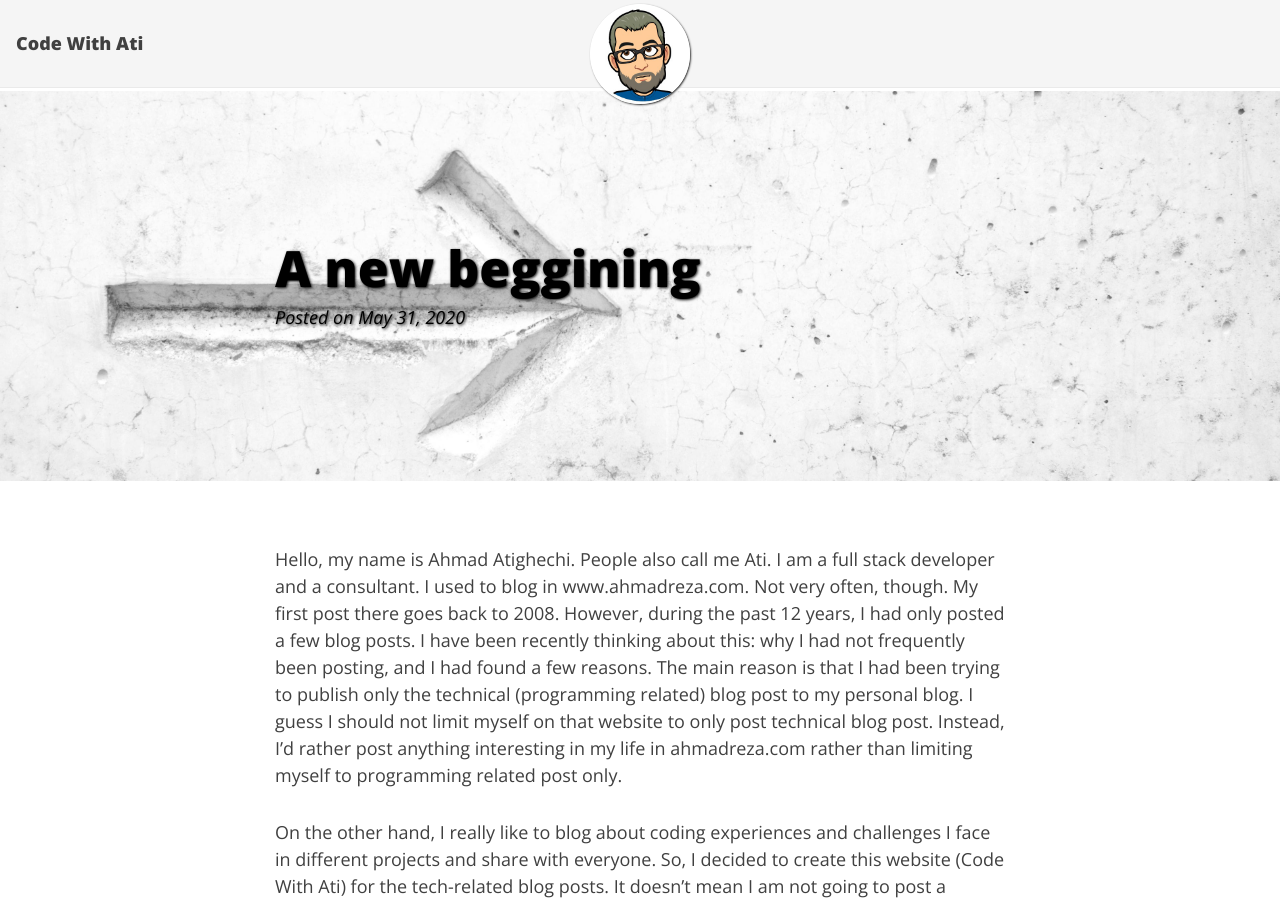
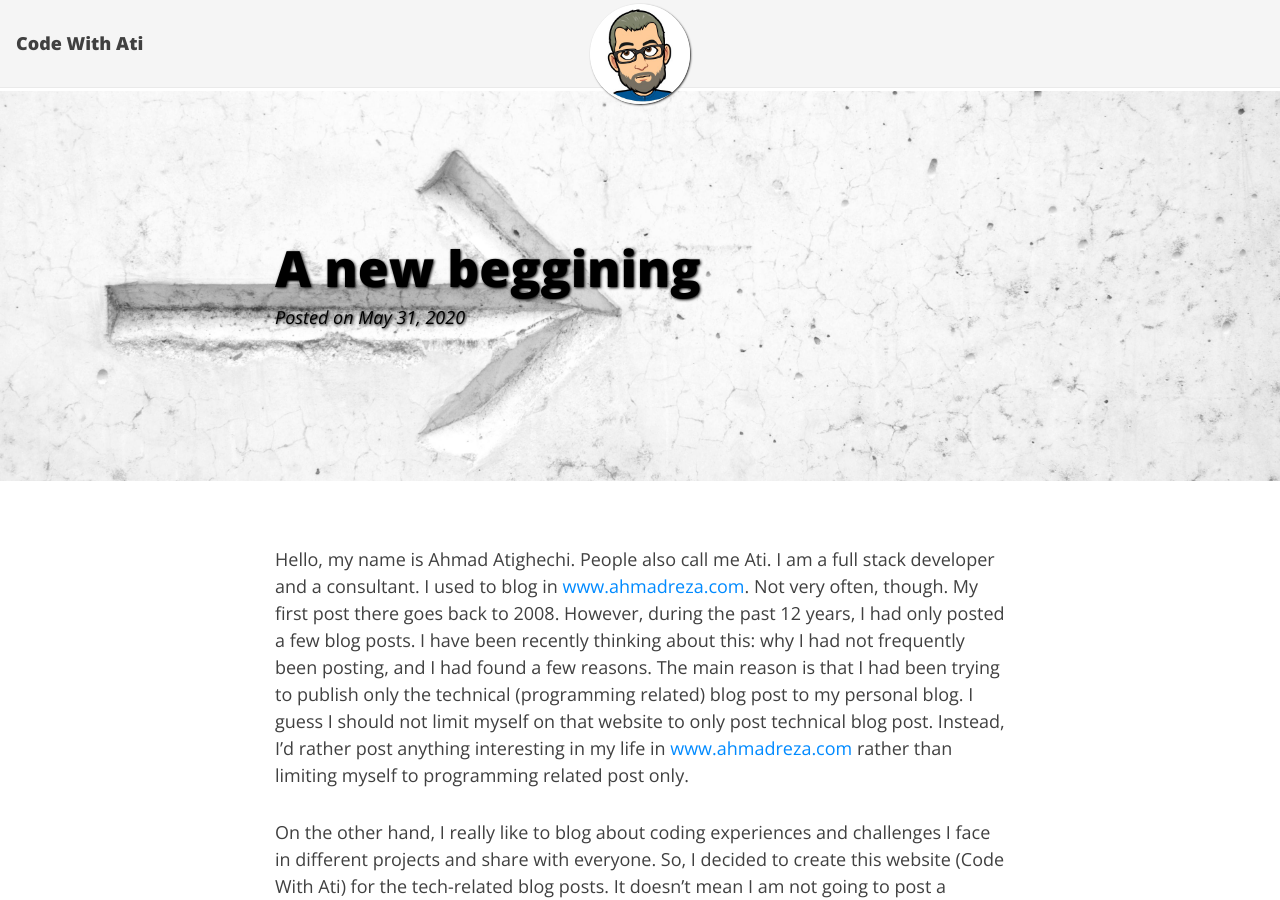
Before and after one commit to ahmad2x4/codewithati_site, a Jekyll site: the page built from _posts/2020-05-31-a-new-beggining.md, in a window 1280 px wide and 900 px high. Built offline with Jekyll 4.4.1, drawn with Linux system fonts in a browser that asks for light colours; nearby versions of some CDN libraries.

Commit message:
fix links

```diff
--- a/_posts/2020-05-31-a-new-beggining.md
+++ b/_posts/2020-05-31-a-new-beggining.md
@@ -6,7 +6,7 @@ heading-class: dark
 tags: [first-post]
 ---
 
-Hello, my name is Ahmad Atighechi. People also call me Ati. I am a full stack developer and a consultant. I used to blog in www.ahmadreza.com. Not very often, though. My first post there goes back to 2008. However, during the past 12 years, I had only posted a few blog posts. I have been recently thinking about this: why I had not frequently been posting, and I had found a few reasons. The main reason is that I had been trying to publish only the technical (programming related) blog post to my personal blog. I guess I should not limit myself on that website to only post technical blog post. Instead, I'd rather post anything interesting in my life in ahmadreza.com rather than limiting myself to programming related post only.
+Hello, my name is Ahmad Atighechi. People also call me Ati. I am a full stack developer and a consultant. I used to blog in [www.ahmadreza.com](https://www.ahmadreza.com). Not very often, though. My first post there goes back to 2008. However, during the past 12 years, I had only posted a few blog posts. I have been recently thinking about this: why I had not frequently been posting, and I had found a few reasons. The main reason is that I had been trying to publish only the technical (programming related) blog post to my personal blog. I guess I should not limit myself on that website to only post technical blog post. Instead, I'd rather post anything interesting in my life in [www.ahmadreza.com](https://www.ahmadreza.com) rather than limiting myself to programming related post only.
 
 On the other hand, I really like to blog about coding experiences and challenges I face in different projects and share with everyone. So, I decided to create this website (Code With Ati) for the tech-related blog posts. It doesn't mean I am not going to post a technical blog post in my personal blog, but it means I will not limit myself to only technical blog posts there.
 I also decided to take this to a new level and add other mediums as well, like youtube and twitch. I think many people prefer to watch a video than reading a blog post, and I believe there are both media have their own audiences.
```
